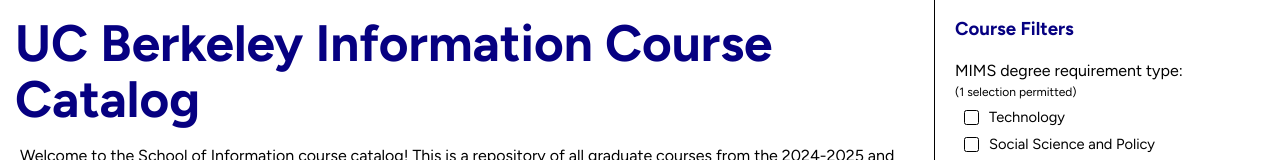
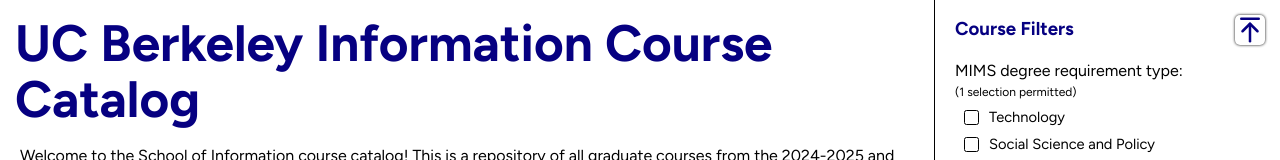
Before and after one commit to ltang16/info-catalog, a React (Vite) app: page / in a window 1280 px wide. Shown: the top 160 px of the page. Built offline with nearby package versions, Linux system fonts and the light colour scheme.

Commit message:
change "return to top" hyperlink to clickable and fixed react icon :)

```diff
--- a/package.json
+++ b/package.json
@@ -12,7 +12,8 @@
   "dependencies": {
     "axios": "^1.13.2",
     "react": "^19.2.0",
-    "react-dom": "^19.2.0"
+    "react-dom": "^19.2.0",
+    "react-icons": "^5.5.0"
   },
   "devDependencies": {
     "@eslint/js": "^9.39.1",
--- a/src/App.css
+++ b/src/App.css
@@ -52,6 +52,7 @@
   margin-left: 5px;
   margin-bottom: 5px;
   font-size: 11pt;
+  cursor: pointer;
 }
 
 .requirement-filters-btn, .certificate-filters-btn, .topic-filters-btn {
@@ -113,13 +114,14 @@
   margin-left: 20px;
   margin-bottom: 20px;
   color: #060081;
+  cursor: pointer;
 }
 
 .add-form-shortcut:hover {
   color: rgba(6, 0, 129, 0.7);
 }
 
-/* <============== Main content section styling =============> */
+/* <============== Main content section / miscellaneous styling =============> */
 
 .main-content {
   grid-area: main;
@@ -127,6 +129,7 @@
   flex-direction: column;
   align-items: center;
   height: 100%;
+  width: 100%;
 }
 
 .catalog-list {
@@ -136,15 +139,28 @@
   flex-direction: column;
   align-items: center;
   padding-inline-start: 0px;
+  width: 100%;
 }
 
 .catalog-description {
   width: 90%;
 }
 
+.page-top-shortcut {
+  position: fixed;
+  top: 15px;
+  right: 15px;
+  height: 30px;
+  width: 30px;
+  background-color: white;
+  border-radius: 5px;
+  box-shadow: 0px 0px 3px 0px black;
+}
+
+/* <============= Course addition form styling ============> */
+
 #course-add-section {
-  margin-top: 10px;
-  margin-bottom: 10px;
+  padding-bottom: 25px;
   width: 90%;
   border-top: solid 1px black;
 }
@@ -201,6 +217,7 @@
   margin-right: 30px;
   display: flex;
   align-items: center;
+  cursor: pointer;
 }
 
 .form-btn {
--- a/src/App.jsx
+++ b/src/App.jsx
@@ -4,6 +4,8 @@
 import FilterSidebar from './components/FilterSidebar'
 import CatalogList from './components/CatalogList'
 import CourseAddForm from './components/CourseAddForm'
+import { LuArrowUpToLine } from "react-icons/lu"
+
 
 
 
@@ -86,7 +88,7 @@
   // Function to smoothly scroll to a section when the link is clicked, without reloading the page :)
   const handleLinkClick = (e) => {
     e.preventDefault()
-    const targetID = e.target.getAttribute('href')
+    const targetID = e.currentTarget.getAttribute('href')
     const targetSection = document.querySelector(targetID)
     if (targetSection) {
       targetSection.scrollIntoView({
@@ -140,6 +142,11 @@
 
 
 
+  // Added styling for "return to top of page" icon :)
+  const iconStyleRTT = {color: "#060081", height: "30px", width: "30px"}
+
+
+
   return (
     <>
     <div className="header-section">
@@ -156,7 +163,9 @@
     <div className="main-content">
       <CatalogList catalog={filteredCatalog}/>
       <CourseAddForm catalog={catalog} onAddCourse={addCourse}/>
-      <a className="page-top-shortcut" href="#root" onClick={handleLinkClick}>Return to Top of Page</a>
+      <a className="page-top-shortcut" href="#root" onClick={handleLinkClick}>
+        <LuArrowUpToLine style={iconStyleRTT}/>
+      </a>
     </div>
     </>
   )
```
Also changed, not shown: 2 other files (tests, documents, lock files or other folders).
